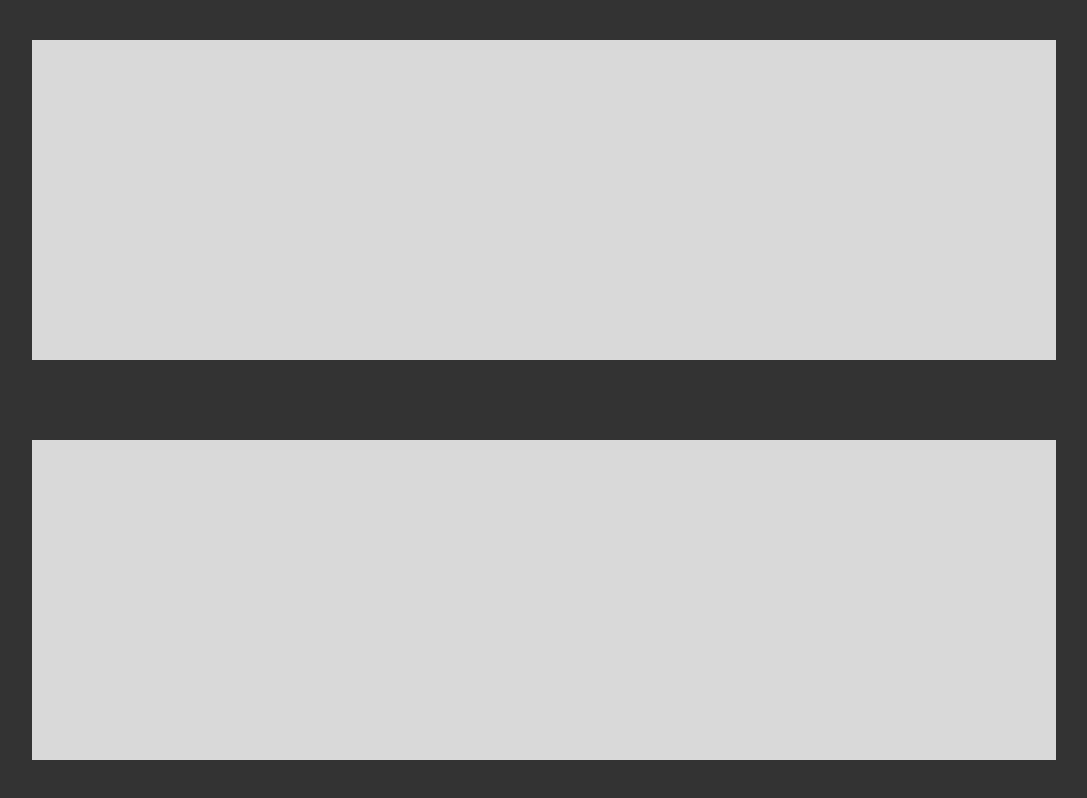
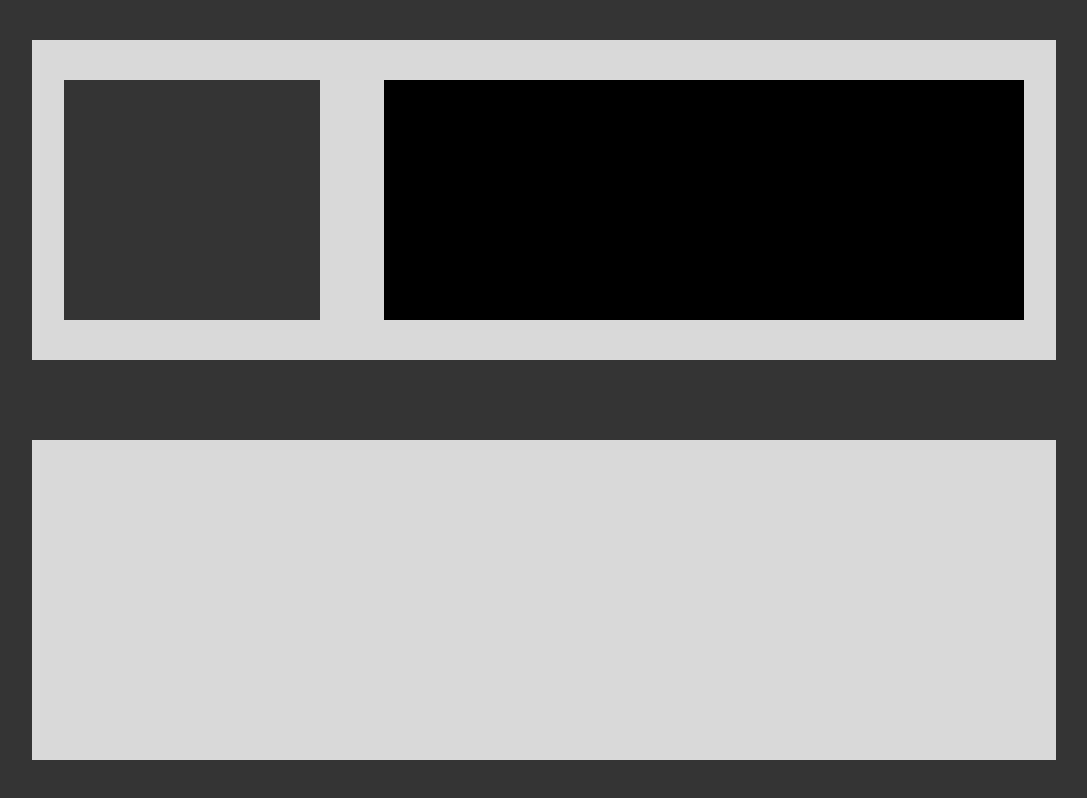
Before and after one commit to LeeEunJeong0731/html-Training3, a plain HTML site: page html/index.html in a window 1280 px wide. Shown: the whole page, without its empty margins (96-1183 px from the left). Drawn offline with Linux system fonts and the light colour scheme.

Commit message:
:art: Design : 안보이는 컨테이너 지우기 전 커밋

```diff
--- a/html/index.html
+++ b/html/index.html
@@ -8,9 +8,9 @@
 </head>
 <body>
     <div id="root" class="display-flex justify-sparond ailgn-itemsCenter flex-directionColumn ">
-        <div class="width-80vw height-40vh bgc-d9d9d9">
-            <div></div>
-            <div>
+        <div class="width-80vw height-40vh bgc-d9d9d9 display-flex justify-sparond ailgn-itemsCenter">
+            <div class="width-20vw height-30vh bgc-333"></div>
+            <div class="width-50vw height-30vh bgc-black">
                 <div></div>
                 <div></div>
                 <div></div>
--- a/html/style.css
+++ b/html/style.css
@@ -10,8 +10,13 @@
 
 
 /* 가로너비 */
+.width-20vw {width: 20vw;}
+.width-30vw {width: 30vw;}
+.width-40vw {width: 40vw;}
+.width-50vw {width: 50vw;}
+.width-60vw {width: 60vw;}
+.width-70vw {width: 70vw;}
 .width-80vw {width: 80vw;}
-.width-70vw {width: 70vw;}
 
 /* 세로너비 */
 .height-30vh{height: 30vh;}
@@ -20,6 +25,8 @@
 
 /* 그라운드 색상 */
 .bgc-d9d9d9{background-color: #d9d9d9;}
+.bgc-333{background-color: #333;}
+.bgc-black {background-color: black;}
 
 /*위치조정 */
 .display-flex{display: flex;}
```
